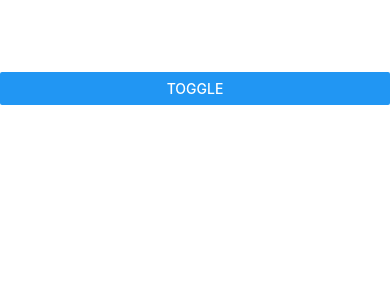
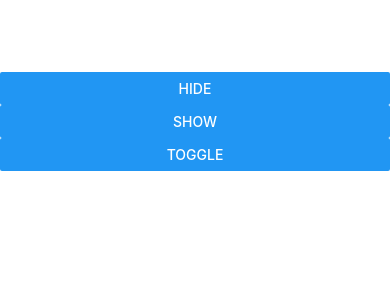
Before and after one commit to hasilakhwa/learning1, a React Native app: screen / in a window 390 px wide. Shown: the top 300 px of the page. Built offline with nearby package versions, Linux system fonts and the light colour scheme.

Commit message:
HideShowToggle completed

```diff
--- a/App.jsx
+++ b/App.jsx
@@ -15,7 +15,8 @@
 // import Grid from './src/component/Grid'
 // import ClassComponent from './src/component/ClassComponent'
 // import UseEffectHook from './src/component/UseEffectHook'
-import UseEffectHookUnmountedPhase from './src/component/UseEffectHookUnmountedPhase'
+// import UseEffectHookUnmountedPhase from './src/component/UseEffectHookUnmountedPhase'
+import HideShowToggle from './src/component/HideShowToggle'
 const App = () => {
   return (
     <View
@@ -47,7 +48,8 @@
       {/* <Grid /> */}
       {/* <ClassComponent /> */}
       {/* <UseEffectHook /> */}
-      <UseEffectHookUnmountedPhase />
+      {/* <UseEffectHookUnmountedPhase /> */}
+      <HideShowToggle />
     </View>
   );
 };
--- /dev/null
+++ b/src/component/HideShowToggle.jsx
@@ -0,0 +1,18 @@
+import { View, Text, Button } from 'react-native';
+import React, { useState } from 'react';
+import My from './My';
+
+const HideShowToggle = () => {
+  const [status, setstatus] = useState(true);
+  return (
+    <View>
+      <Text style={{ fontSize: 30, color: 'white' }}>HideShowToggle</Text>
+      {status ? <My /> : null}
+      <Button title='Hide' onPress={() => setstatus(false)} />
+      <Button title='Show' onPress={()=> setstatus(true)}  />
+      <Button title='toggle' onPress={()=> setstatus(!status)}  />
+    </View>
+  );
+};
+
+export default HideShowToggle;
--- /dev/null
+++ b/src/component/My.jsx
@@ -0,0 +1,12 @@
+import { View, Text } from 'react-native'
+import React from 'react'
+
+const My = () => {
+  return (
+    <View>
+      <Text style={{fontSize:30, color:'white'}}>My</Text>
+    </View>
+  )
+}
+
+export default My
```
